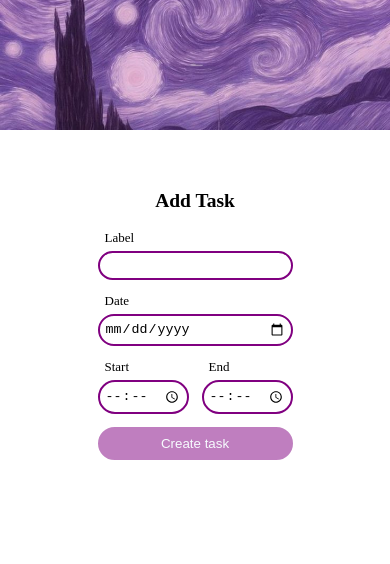
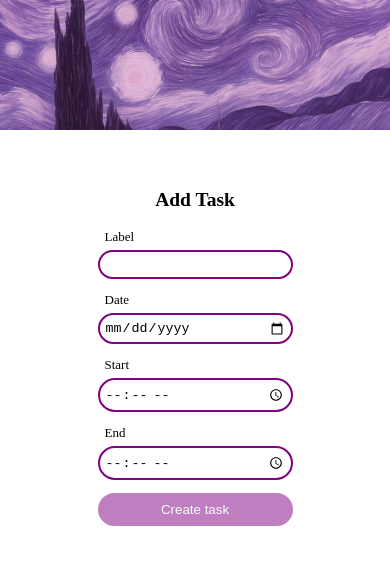
Before and after one commit to sugarcoded-fz/Todo-App, a React (Vite) app: page /form in a window 390 px wide. Shown: the top 564 px of the page. Built offline with nearby package versions, Linux system fonts and the light colour scheme.

Commit message:
Fixed Form-UI

```diff
--- a/src/Pages/TodoForm.css
+++ b/src/Pages/TodoForm.css
@@ -10,6 +10,7 @@
     margin: 0;
     padding: 0;
     width: 100%;
+    height: 100vh;
     overflow-x: hidden;
 }
 
@@ -51,7 +52,11 @@
     gap: 1rem;
 }
 .time-box .input-field{
+    flex: 1;
     width: 7rem;
+}
+.input-field input{
+    width: 100%;
 }
 #submitbtn{
     background-color: purple;
@@ -95,3 +100,15 @@
         height: 30rem;
     }
 }
+
+@media only screen and (max-width:480px){
+    .time-box{
+        flex-direction: column;
+    }
+    .time-box .input-field{
+        width: 15rem;
+    }
+    h2{
+        margin-top: 5rem ;
+    }
+}
```
